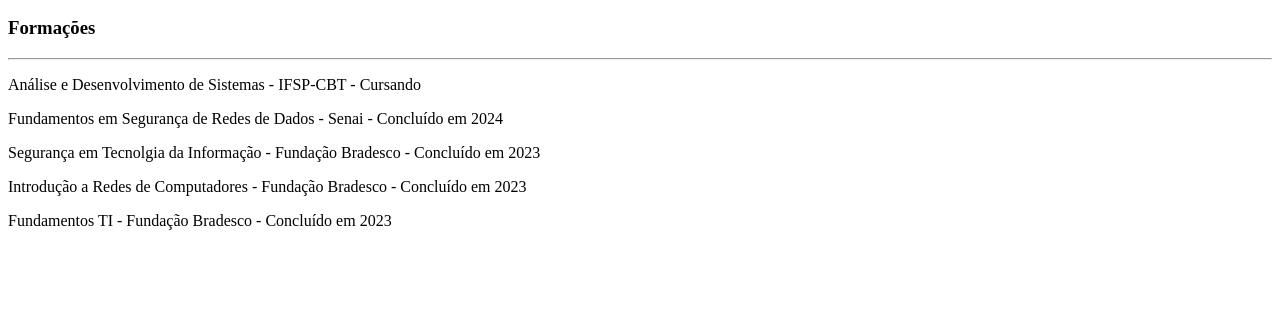
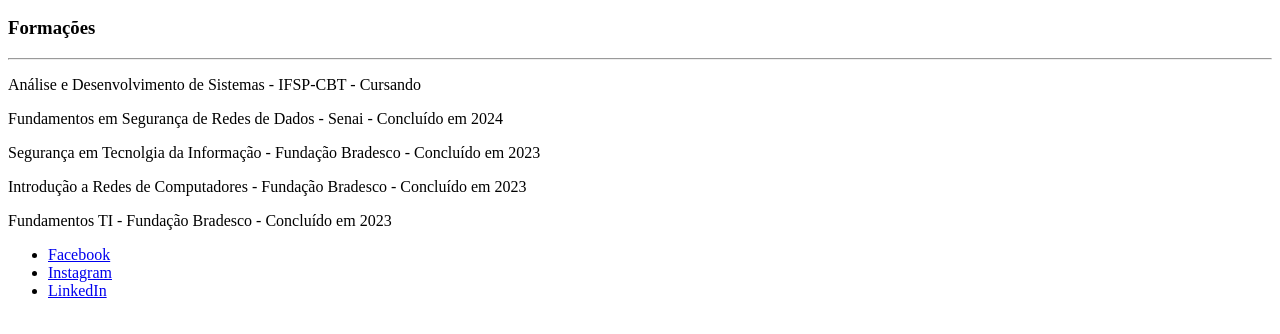
Before and after one commit to Kosmuss/IFSPCBT, a plain HTML site: page index.html in a window 1280 px wide. Shown: the part 110-444 px from the top of the page. Drawn offline with Linux system fonts and the light colour scheme.

Commit message:
index.html

```diff
--- a/index.html
+++ b/index.html
@@ -15,6 +15,11 @@
     <p>Segurança em Tecnolgia da Informação - Fundação Bradesco - Concluído em 2023</p>
     <p>Introdução a Redes de Computadores - Fundação Bradesco - Concluído em 2023</p>
     <p>Fundamentos TI - Fundação Bradesco - Concluído em 2023</p>
+        <ul>
+        <li><a href = "https://www.facebook.com">Facebook</a></li>
+        <li><a href = "https://www.instagram.com">Instagram</a></li>
+        <li><a href = "https://br.linkedin.com">LinkedIn</a></li>
+    </ul>
 </body>
 
 </html>
```
